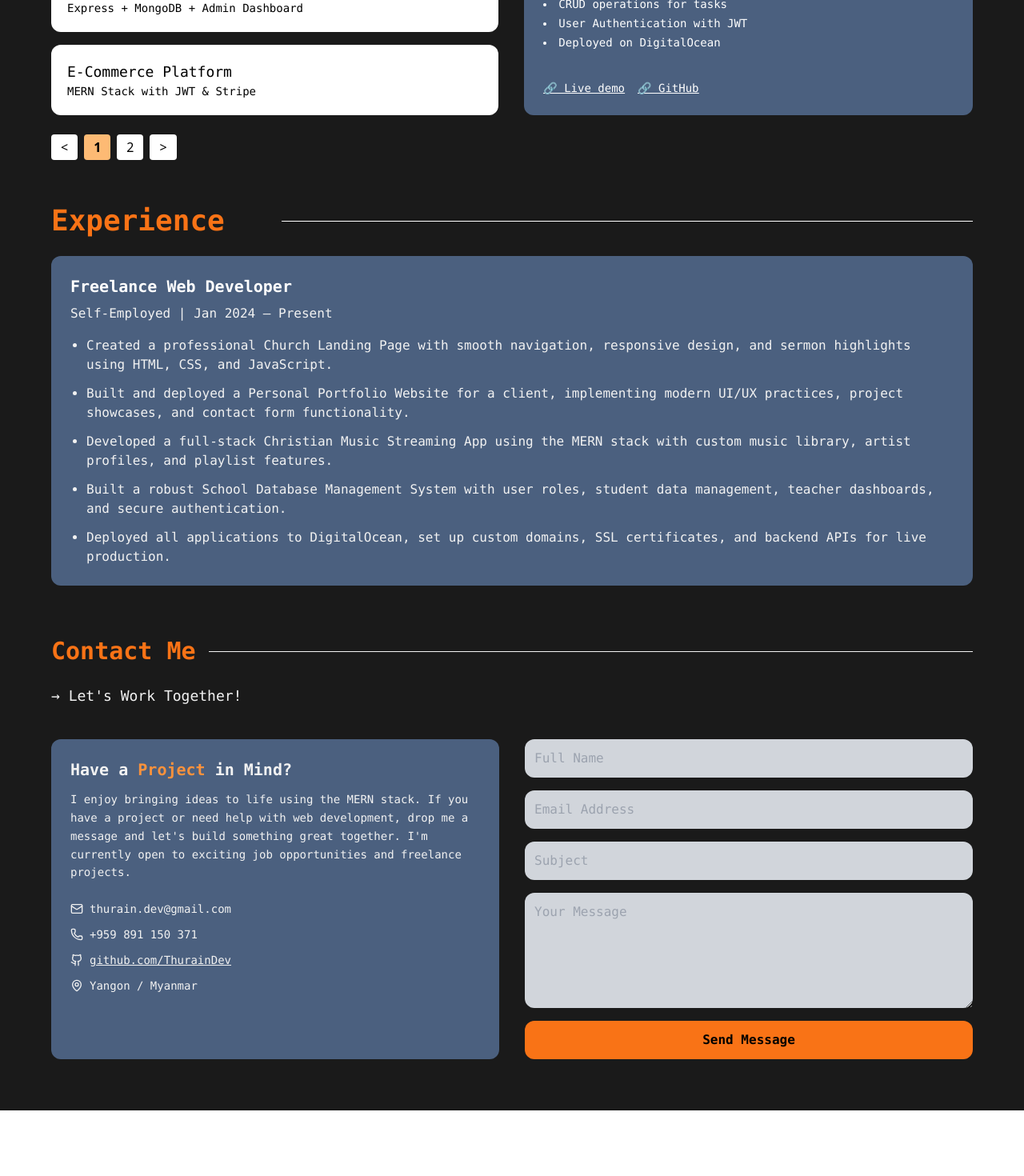
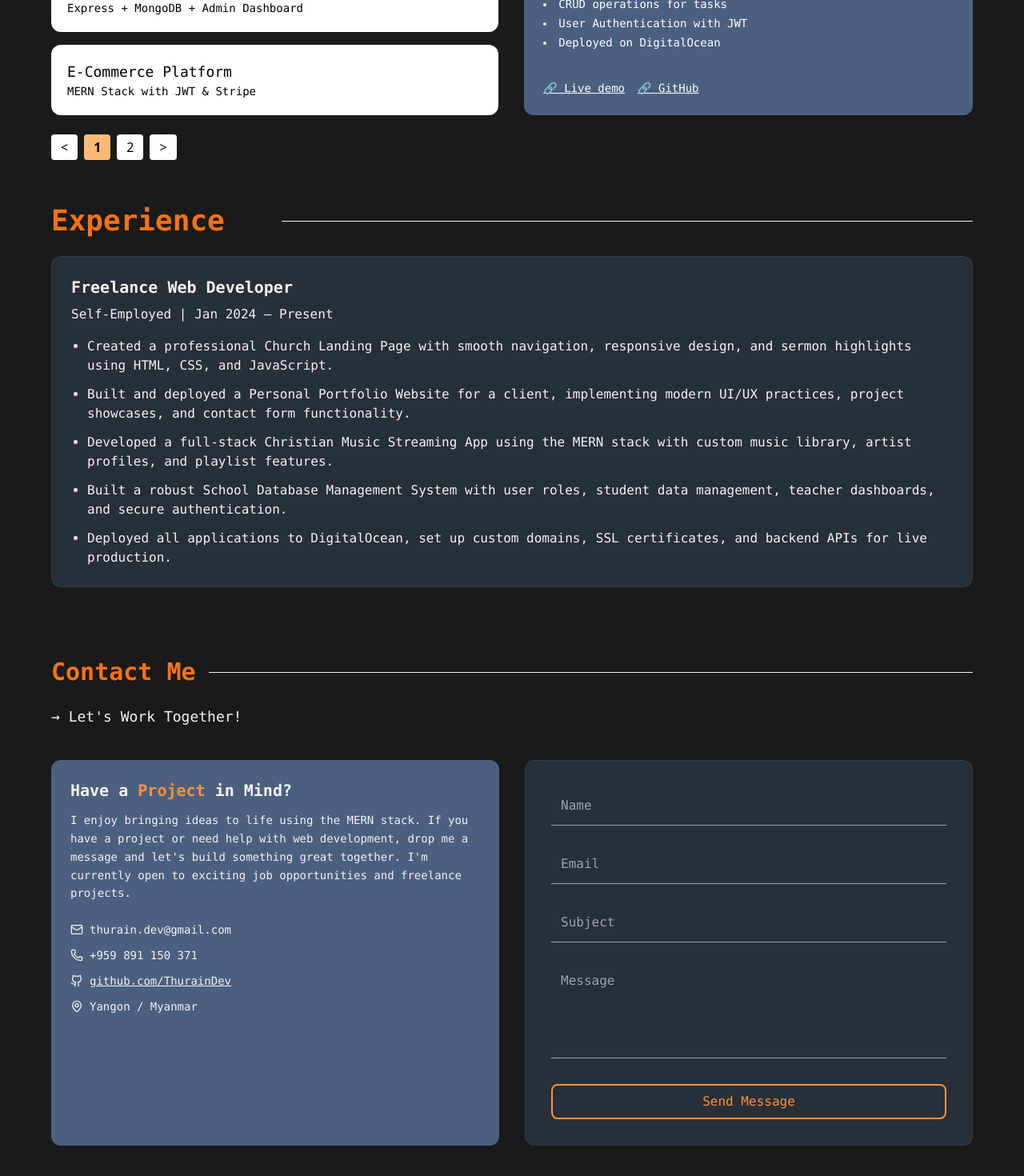
Before and after one commit to ThurainDev/my-portfolio, a React (Vite) app: page / in a window 1280 px wide. Shown: the part 1426-2896 px from the top of the page at 80% size. Before the commit the page ends 2814 px from the top, so only its background shows below. Built offline with nearby package versions, Linux system fonts and the light colour scheme.

Commit message:
more details about contact

```diff
--- a/src/components/Contact.jsx
+++ b/src/components/Contact.jsx
@@ -55,30 +55,30 @@ const Contact = () => {
           </div>
 
           {/* Right Form */}
-          <form className="flex flex-col gap-4 font-mono">
+          <form className="flex flex-col gap-6 font-mono bg-blue-theme/30 backdrop-blur-md p-8 rounded-xl border border-gray-500/20">
             <input
               type="text"
-              placeholder="Full Name"
-              className="p-3 rounded-xl bg-gray-300 text-black"
+              placeholder="Name"
+              className="w-full p-3 bg-transparent border-b border-gray-400 text-text-theme-color placeholder-gray-400 focus:outline-none focus:border-orange-400 transition"
             />
             <input
               type="email"
-              placeholder="Email Address"
-              className="p-3 rounded-xl bg-gray-300 text-black"
+              placeholder="Email"
+              className="w-full p-3 bg-transparent border-b border-gray-400 text-text-theme-color placeholder-gray-400 focus:outline-none focus:border-orange-400 transition"
             />
             <input
               type="text"
               placeholder="Subject"
-              className="p-3 rounded-xl bg-gray-300 text-black"
+              className="w-full p-3 bg-transparent border-b border-gray-400 text-text-theme-color placeholder-gray-400 focus:outline-none focus:border-orange-400 transition"
             />
             <textarea
-              rows={5}
-              placeholder="Your Message"
-              className="p-3 rounded-xl bg-gray-300 text-black"
+              rows={4}
+              placeholder="Message"
+              className="w-full p-3 bg-transparent border-b border-gray-400 text-text-theme-color placeholder-gray-400 focus:outline-none focus:border-orange-400 transition resize-none"
             ></textarea>
             <button
               type="submit"
-              className="bg-orange-500 hover:bg-orange-400 text-black font-bold py-3 rounded-xl transition"
+              className="mt-2 bg-transparent border-2 border-orange-400 text-orange-400 hover:bg-orange-400 hover:text-text-theme-color font-medium py-2 rounded-lg transition duration-300"
             >
               Send Message
             </button>
--- a/src/components/Experiences.jsx
+++ b/src/components/Experiences.jsx
@@ -2,19 +2,19 @@ import React from "react";
 
 const Experiences = () => {
   return (
-    <section className="bg-theme-color text-white px-4 pt-8">
+    <section className="bg-theme-color text-text-theme-color px-4 pt-8 pb-6">
       <div className="max-w-6xl mx-auto">
         {/* Title & line layout */}
         <div className="flex items-center mb-6">
           <h2 className="w-1/2 md:w-1/4 text-3xl md:text-4xl font-bold text-orange-500 font-mono">
             Experience
           </h2>
-          <div className="w-1/2 md:w-3/4 h-px bg-white" />
+          <div className="w-1/2 md:w-3/4 h-px bg-text-theme-color" />
         </div>
 
         {/* Experience content */}
         <div className="space-y-8">
-          <div className="bg-blue-theme p-6 rounded-xl">
+          <div className="bg-blue-theme/30 backdrop-blur-md p-6 rounded-xl border border-gray-500/20">
             <h3 className="text-xl font-bold font-mono mb-2">Freelance Web Developer</h3>
             <p className="text-text-theme-color font-mono mb-4">Self-Employed | Jan 2024 – Present</p>
             <ul className="list-disc ml-5 space-y-3 text-text-theme-color font-mono">
```
